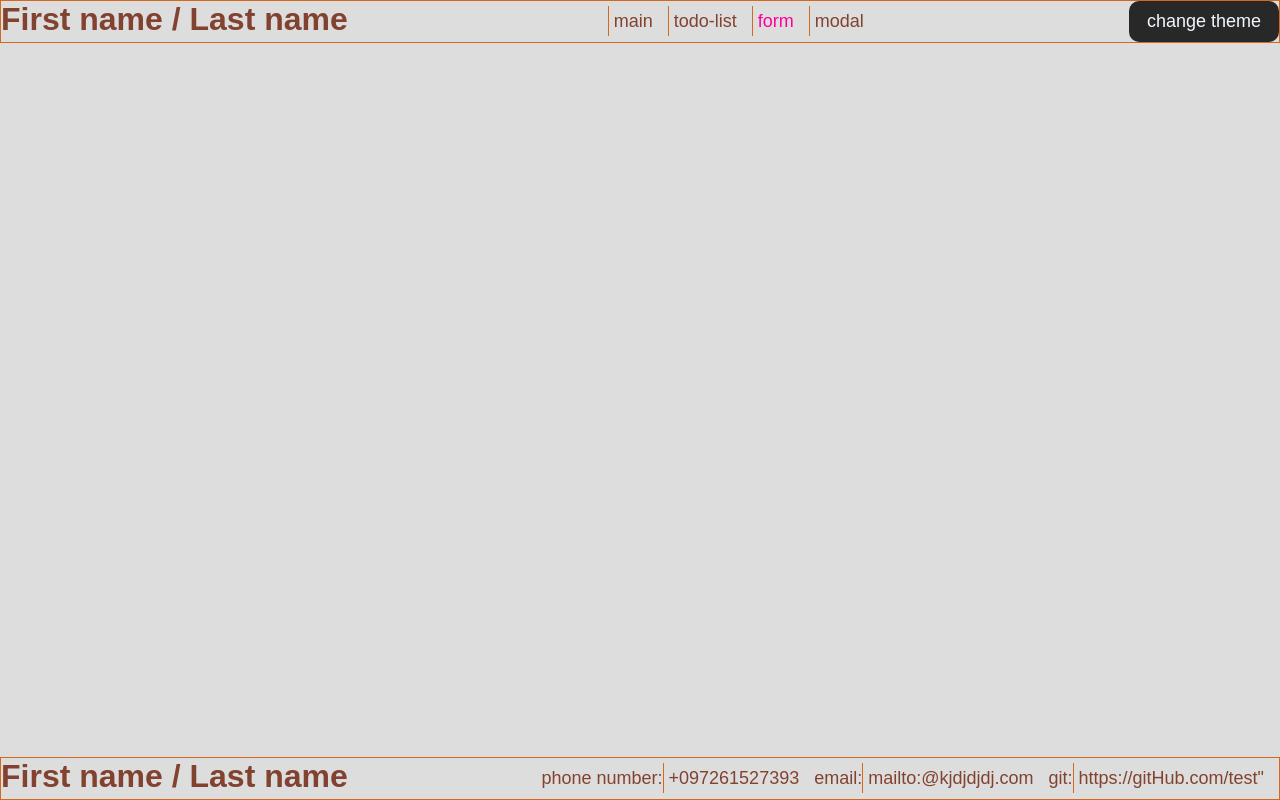
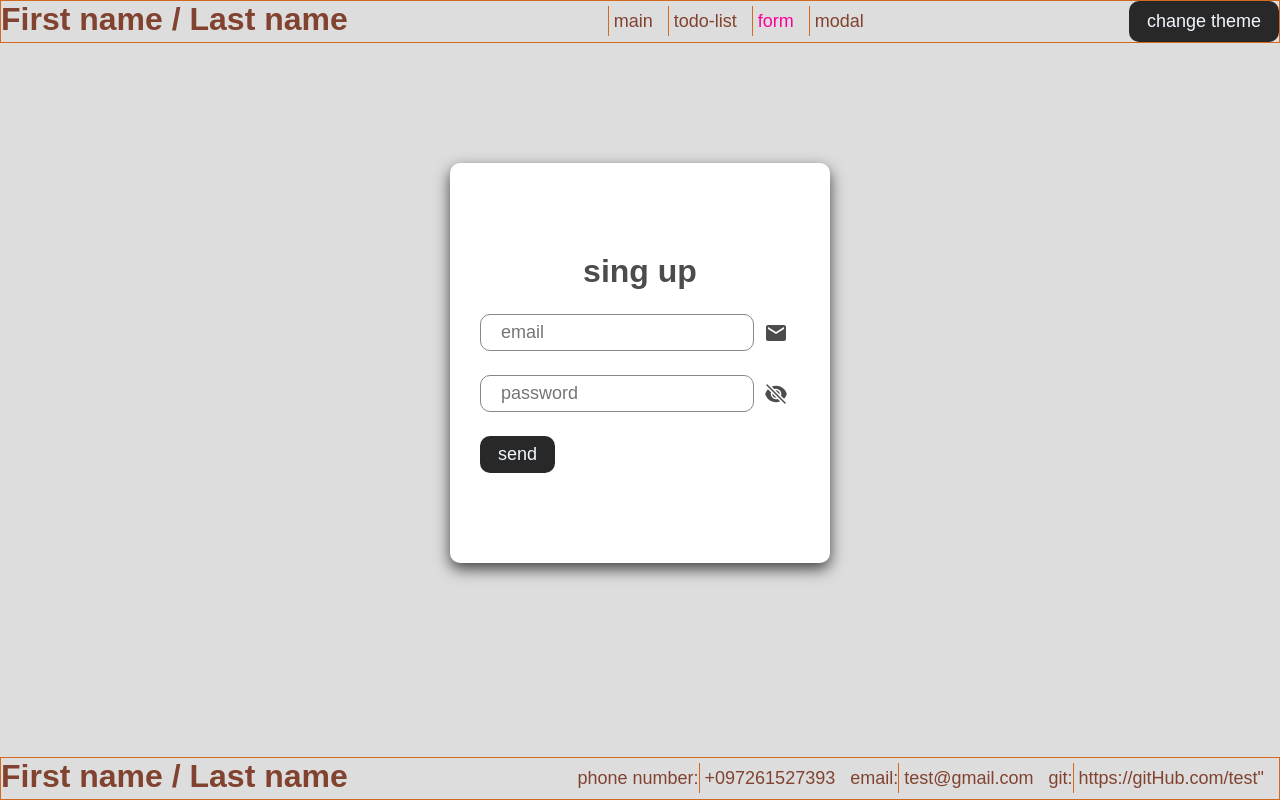
Before and after one commit to Margo0107/testing, a React (Vite) app in the folder my-app/: page /form in a window 1280 px wide. Built offline with nearby package versions, Linux system fonts and the light colour scheme.

Commit message:
The login form has been created, and a modal window has been created

```diff
--- a/my-app/package.json
+++ b/my-app/package.json
@@ -12,6 +12,7 @@
   "dependencies": {
     "react": "^19.2.0",
     "react-dom": "^19.2.0",
+    "react-hook-form": "^7.71.1",
     "react-icons": "^5.5.0",
     "react-router-dom": "^7.12.0"
   },
--- a/my-app/src/App.jsx
+++ b/my-app/src/App.jsx
@@ -7,6 +7,8 @@ import { useEffect, useState } from "react";
 import { BrowserRouter, Routes, Route } from "react-router-dom";
 import Todos from "./components/pages/todos/Todos";
 import NotFound from "./components/NotFount/NotFound";
+import LoginForm from "./components/pages/form/LoginForm";
+import Modal from "./components/pages/modal/Modal";
 
 const App = () => {
   const [theme, setTheme] = useState(themes.orange);
@@ -26,8 +28,8 @@ const App = () => {
               <Route path="*" element={<NotFound />} />
               <Route path="/" element={<Main />} />
               <Route path="/todos" element={<Todos />} />
-              <Route path="/form" />
-              <Route path="/modal" />
+              <Route path="/form" element={<LoginForm />} />
+              <Route path="/modal" element={<Modal />} />
             </Routes>
           </main>
           <Footer />
--- a/my-app/src/components/layout/Footer.jsx
+++ b/my-app/src/components/layout/Footer.jsx
@@ -11,7 +11,7 @@ const Footer = () => {
         </li>
         <li>
           {" "}
-          email:<Link href="mailto:@kjdjdjdj.com>">mailto:@kjdjdjdj.com</Link>
+          email:<Link href="mailto:@kjdjdjdj.com>">test@gmail.com</Link>
         </li>
         <li>
           {" "}
--- /dev/null
+++ b/my-app/src/components/pages/form/LoginForm.jsx
@@ -0,0 +1,91 @@
+import { useForm } from "react-hook-form";
+import CastomButton from "../../ui/buttons/CastomButton";
+import "./form.css";
+import CastomInput from "../../ui/input/CastomInput";
+import { IoEyeSharp } from "react-icons/io5";
+import { MdEmail } from "react-icons/md";
+import { HiEyeSlash } from "react-icons/hi2";
+import { useState } from "react";
+
+const LoginForm = () => {
+  const {
+    register,
+    formState: { errors },
+    handleSubmit,
+    reset,
+  } = useForm({ mode: "onchange" });
+  const onSubmit = (data) => {
+    console.log("data", data);
+    reset();
+  };
+
+  const [passType, setPassType] = useState("password");
+  const iconPass = () => {
+    if (passType === "password") {
+      setPassType("text");
+    } else {
+      setPassType("password");
+    }
+  };
+  return (
+    <div className="wrapper-form">
+      <form onSubmit={handleSubmit(onSubmit)} className="form-container">
+        <h1 className="title-form">sing up</h1>
+        <div className="email-input-row">
+          {/* email input */}
+          <CastomInput
+            name="email"
+            className="input-form"
+            {...register("emailUser", {
+              required: "Email обязателен",
+              pattern: {
+                value: /\S+@\S+\.\S+/,
+                message: "Введите корректный email",
+              },
+            })}
+            placeholder="email"
+          />
+          <MdEmail size={24} />
+          {errors.emailUser && (
+            <small className="error-text">{errors.emailUser.message}</small>
+          )}
+        </div>
+        {/* password input */}
+        <div className="password-input-row">
+          <CastomInput
+            className="input-form"
+            name="password"
+            type={passType}
+            {...register("passwordUser", {
+              required: "пароль обязателен!",
+              minLength: {
+                value: 6,
+                message: "минимум 6 символов",
+              },
+              maxLength: {
+                value: 10,
+                message: "максимум 10 символов!",
+              },
+              pattern: {
+                value: /^(?=.*[0-9])(?=.*[A-Z])(?=.*[!@#$%^&*]).+$/,
+                message: "должна быть 1 цифра, 1 большая буква и 1 спецсимвол",
+              },
+            })}
+            placeholder="password"
+          />
+          {passType === "password" ? (
+            <HiEyeSlash className="icon-eyes" size={24} onClick={iconPass} />
+          ) : (
+            <IoEyeSharp className="icon-eyes" size={24} onClick={iconPass} />
+          )}
+          {errors.passwordUser && (
+            <small className="error-text">{errors.passwordUser.message}</small>
+          )}
+        </div>
+
+        <CastomButton type="submit">send</CastomButton>
+      </form>
+    </div>
+  );
+};
+export default LoginForm;
--- /dev/null
+++ b/my-app/src/components/pages/form/form.css
@@ -0,0 +1,41 @@
+.wrapper-form {
+  display: flex;
+  justify-content: center;
+  align-items: center;
+  height: 80vh;
+}
+.form-container {
+  display: flex;
+  flex-direction: column;
+  align-items: flex-start;
+  justify-content: center;
+  gap: 24px;
+  width: 380px;
+  height: 400px;
+  padding: 30px;
+  background-color: #ffffff;
+  box-shadow: 0px 6px 15px 0px #000000b3;
+  border-radius: 10px;
+  .title-form {
+    align-self: center;
+  }
+}
+.email-input-row,
+.password-input-row {
+  display: flex;
+  align-items: center;
+  flex-wrap: wrap;
+  gap: 10px;
+}
+.input-form:focus {
+  transition: box-shadow 0.2s linear;
+  &:focus {
+    box-shadow: 0 2px 2px 3px rgba(123, 193, 250, 0.64);
+  }
+}
+.error-text {
+  color: red;
+}
+.icon-eyes {
+  cursor: pointer;
+}
--- a/my-app/src/components/pages/main/Main.jsx
+++ b/my-app/src/components/pages/main/Main.jsx
@@ -1,4 +1,27 @@
+import { useContext } from "react";
+import { ThemeContext } from "../../theme/themeContext";
+
 const Main = () => {
-  return <>main contant</>;
+  const { theme } = useContext(ThemeContext);
+  return (
+    <div
+      style={{
+        background: theme.background,
+        color: theme.color,
+      }}
+    >
+      <h2 style={{ color: theme.title }}>Welcome to my React App 👋</h2>
+      <p style={{ color: theme.color }}>
+        This is a small project where I practice working with forms, modals and
+        state management.
+      </p>
+      <img
+        src="https://i.pinimg.com/736x/65/51/7f/65517fdeb1fb70b5991aa5fbfa6765a2.jpg"
+        alt="img-dog"
+        width={350}
+        style={{ margin: "10px" }}
+      />
+    </div>
+  );
 };
 export default Main;
--- /dev/null
+++ b/my-app/src/components/pages/modal/Modal.jsx
@@ -0,0 +1,30 @@
+import "./modal.css";
+import CastomButton from "../../ui/buttons/CastomButton";
+import ModalBody from "./ModalBody";
+import { useContext, useState } from "react";
+import { ThemeContext } from "../../theme/themeContext";
+const Modal = () => {
+  const { theme } = useContext(ThemeContext);
+
+  const [isOpen, setIsOpen] = useState(false);
+  const openModal = () => {
+    setIsOpen(true);
+  };
+  const closeModal = () => {
+    setIsOpen(false);
+  };
+  return (
+    <div className="wrapper-modal">
+      <div className="offer-open-row">
+        <span style={{ color: theme.title }} className="title-open-modal">
+          open modal
+        </span>
+
+        <CastomButton onClick={openModal}>open</CastomButton>
+      </div>
+      {/* modal */}
+      {isOpen ? <ModalBody isClose={closeModal} /> : null}
+    </div>
+  );
+};
+export default Modal;
--- /dev/null
+++ b/my-app/src/components/pages/modal/ModalBody.jsx
@@ -0,0 +1,29 @@
+import { IoIosClose } from "react-icons/io";
+import CastomButton from "../../ui/buttons/CastomButton";
+import "./modal.css";
+const ModalBody = ({ isClose }) => {
+  return (
+    <>
+      <div className="modal">
+        <div className="modal-dialog">
+          <div className="modal-header">
+            <h2>Modal</h2>
+            {/* icon close */}
+            <IoIosClose
+              size={30}
+              className="icon-close-modal"
+              onClick={isClose}
+            />
+          </div>
+          <div className="modal-body">
+            <p>the modal window was opened successfully :D</p>
+          </div>
+          <div className="modal-footer">
+            <CastomButton onClick={isClose}>Nice!</CastomButton>
+          </div>
+        </div>
+      </div>
+    </>
+  );
+};
+export default ModalBody;
--- /dev/null
+++ b/my-app/src/components/pages/modal/modal.css
@@ -0,0 +1,41 @@
+.wrapper-modal {
+  height: 80vh;
+}
+.modal {
+  margin: 0 auto;
+  position: fixed;
+  top: 0;
+  left: 0;
+  background-color: rgba(0, 0, 0, 0.5);
+  width: 100%;
+  height: 100%;
+}
+.modal-dialog {
+  position: absolute;
+  top: 50%;
+  left: 50%;
+  transform: translate(-50%, -50%);
+  background-color: #fff;
+  padding: 20px;
+  border-radius: 10px;
+}
+.modal-header {
+  border-bottom: 1px solid #000;
+}
+.modal-header,
+.modal-body {
+  padding: 10px 0;
+  margin-bottom: 12px;
+}
+.icon-close-modal {
+  position: absolute;
+  top: 10px;
+  right: 14px;
+  cursor: pointer;
+}
+.offer-open-row {
+  margin: 10px 0;
+}
+.title-open-modal {
+  margin: 0 10px;
+}
--- a/my-app/src/components/pages/todos/Todos.jsx
+++ b/my-app/src/components/pages/todos/Todos.jsx
@@ -1,6 +1,6 @@
 import { IoIosClose } from "react-icons/io";
 import "./todo.css";
-import { useState } from "react";
+import { useEffect, useState } from "react";
 import AddTasks from "./AddTasks";
 import SearchTasks from "./SearchTasks";
 
@@ -17,6 +17,20 @@ const Todos = () => {
     setTask([...tasks, { id: Date.now(), text: newTask }]);
     setNewTask("");
   };
+  // Saving all recorded tasks to localStorage
+  useEffect(() => {
+    const savedTask = localStorage.getItem("tasks");
+    if (savedTask) {
+      setTask(JSON.parse(savedTask));
+    }
+  }, []);
+
+  useEffect(() => {
+    if (tasks.length > 0) {
+      localStorage.setItem("tasks", JSON.stringify(tasks));
+    }
+  }, [tasks]);
+
   // Tasks that match the search query
   const found = tasks.filter((task) =>
     task.text.toLocaleLowerCase().includes(searchValue.toLocaleLowerCase()),
--- a/my-app/src/components/ui/buttons/button.css
+++ b/my-app/src/components/ui/buttons/button.css
@@ -6,4 +6,11 @@
   border-radius: 10px;
   border: none;
   cursor: pointer;
+
+  &:hover {
+    filter: brightness(140%);
+  }
+  &:active {
+    filter: brightness(70%);
+  }
 }
--- a/my-app/src/styles/App.css
+++ b/my-app/src/styles/App.css
@@ -13,10 +13,10 @@
 
   --color-light: chocolate;
   --bg-light: #dddddd;
-  --color-dark: #ab08dd;
+  --color-dark: #847788;
   --bg-dark: #272427;
 
-  --color-title-dark: #d5b2fd;
+  --color-title-dark: #d6cde0;
   --color-title-light: #814330;
 }
 
```
Also changed, not shown: 1 other file (tests, documents, lock files or other folders).
